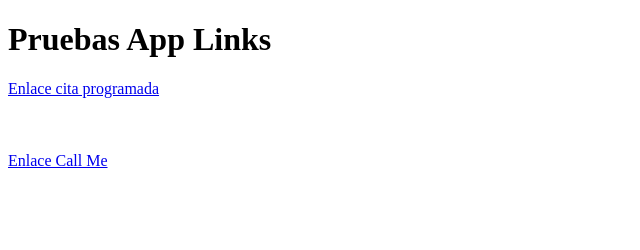
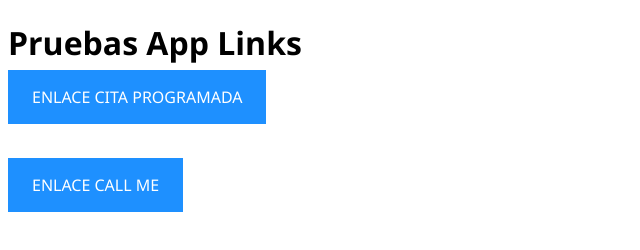
Before and after one commit to rmartinezvimed/rmartinezv.github.io, a plain HTML site: page index.html in a window 1280 px wide. Shown: the whole page, without its empty margins (0-640 px from the left). Drawn offline with Linux system fonts and the light colour scheme.

Commit message:
Adds style

```diff
--- a/index.html
+++ b/index.html
@@ -3,6 +3,7 @@
 <head>
     <meta charset="UTF-8">
     <meta name="viewport" content="width=device-width, initial-scale=1.0">
+    <link rel="stylesheet" href="style.css">
     <title>Tests</title>
 </head>
 <body>
--- /dev/null
+++ b/style.css
@@ -0,0 +1,23 @@
+body {
+    font-family: 'Segoe UI', Tahoma, Geneva, Verdana, sans-serif;
+}
+
+a {
+  background-color: dodgerblue;
+  color: white;
+  padding: 1em 1.5em;
+  text-decoration: none;
+  text-transform: uppercase;
+}
+
+a:hover {
+  background-color: #555;
+}
+
+a:active {
+  background-color: black;
+}
+
+a:visited {
+  background-color: #ccc;
+}
```
